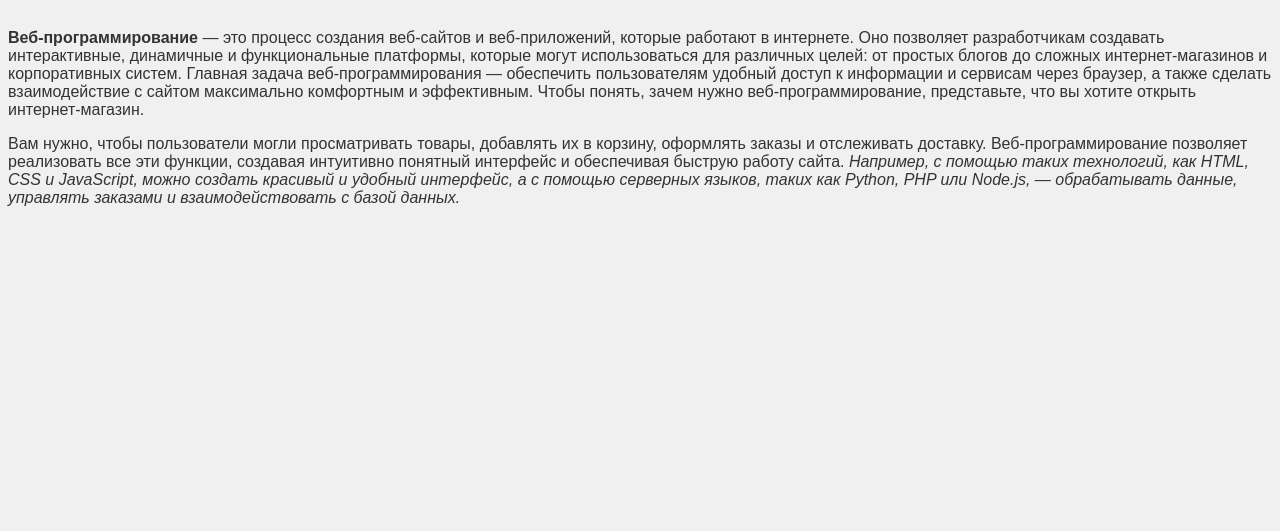
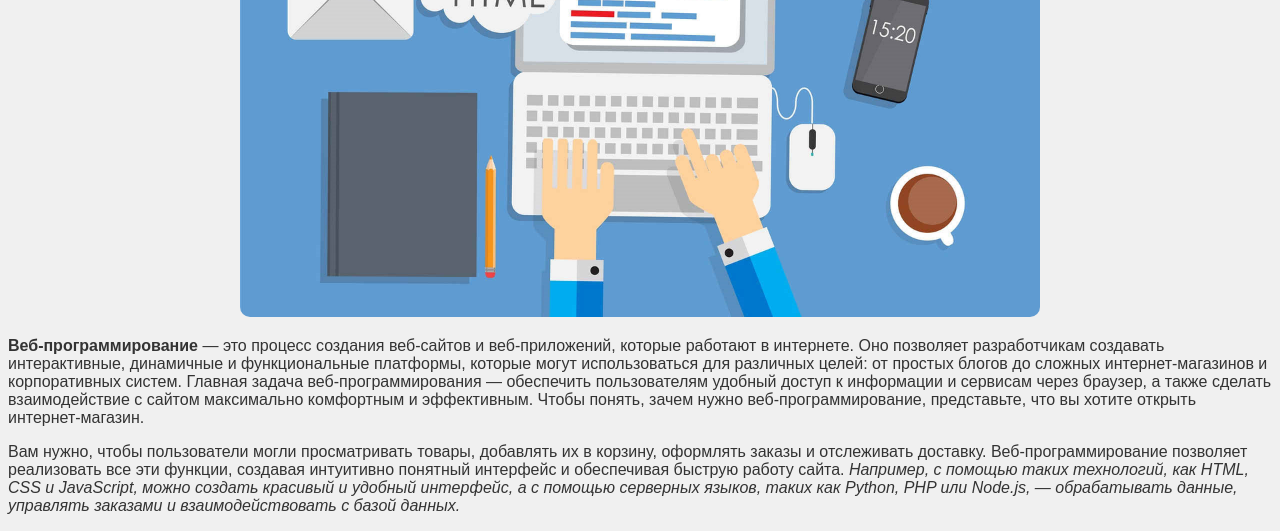
Before and after one commit to Lesssya/web-backend-labs, a Flask app: page /lab1/WEB in a window 1280 px wide. Shown: the part 303-834 px from the top of the page. Before the commit the page ends 509 px from the top, so only its background shows below. Run offline with Flask 3, Linux system fonts and the light colour scheme.

Commit message:
картинки

```diff
--- a/static/lab1.css
+++ b/static/lab1.css
@@ -1,14 +1,19 @@
 /* static/lab1.css */
+img {
+    max-width: 800px;
+    height: auto;
+    display: block;
+    margin: 20px auto;
+    border-radius: 10px;
+  }
+
 body {
     background-color: #f0f0f0;
     color: #333;
     font-family: sans-serif;
+  }
+
+h1 {
+    color: black;
+    font-weight: bold;
 }
-
-img {
-    width: 300px;
-    height: 200px;
-    border: 1px solid #ccc;
-    padding: 5px;
-    margin: 10px;
-}
```
Also changed, not shown: static/NETI.jpg (added), static/WEB.png (added), static/oak.jpeg, static/python.jpeg (added).
